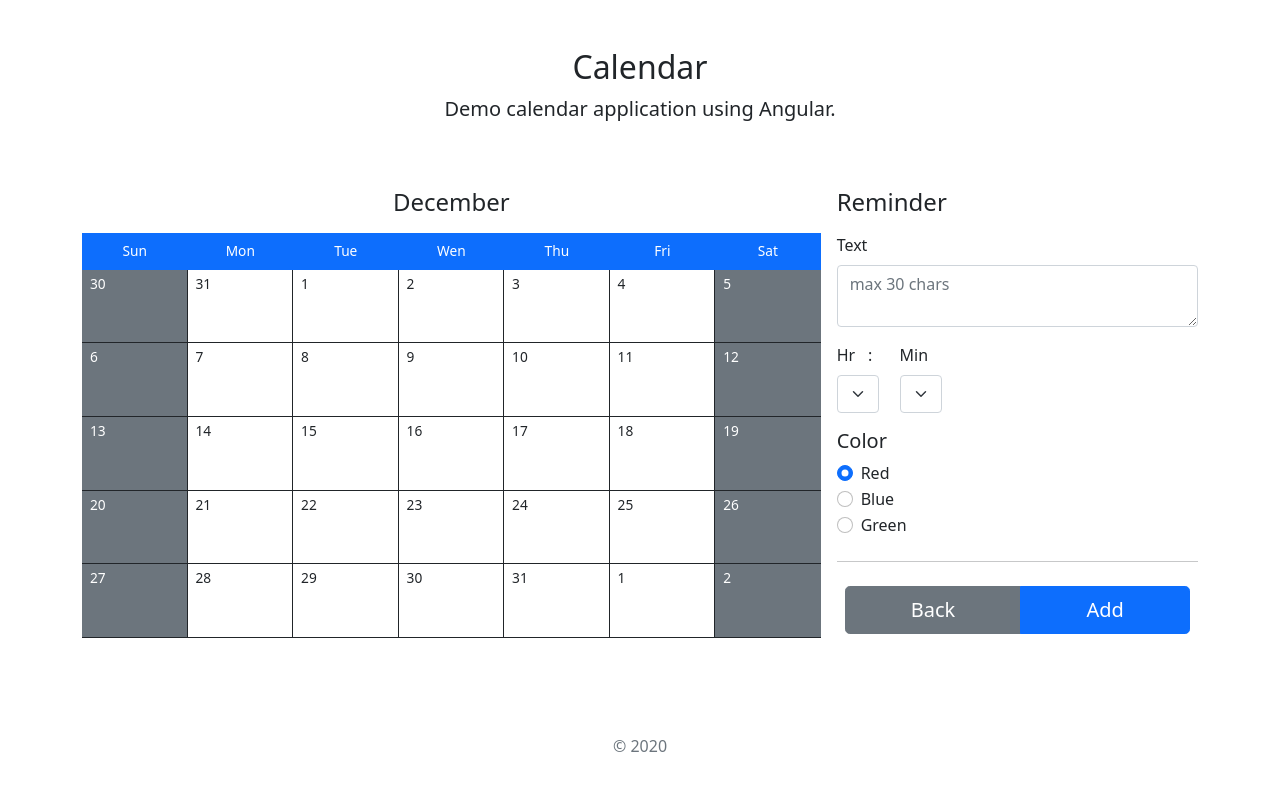
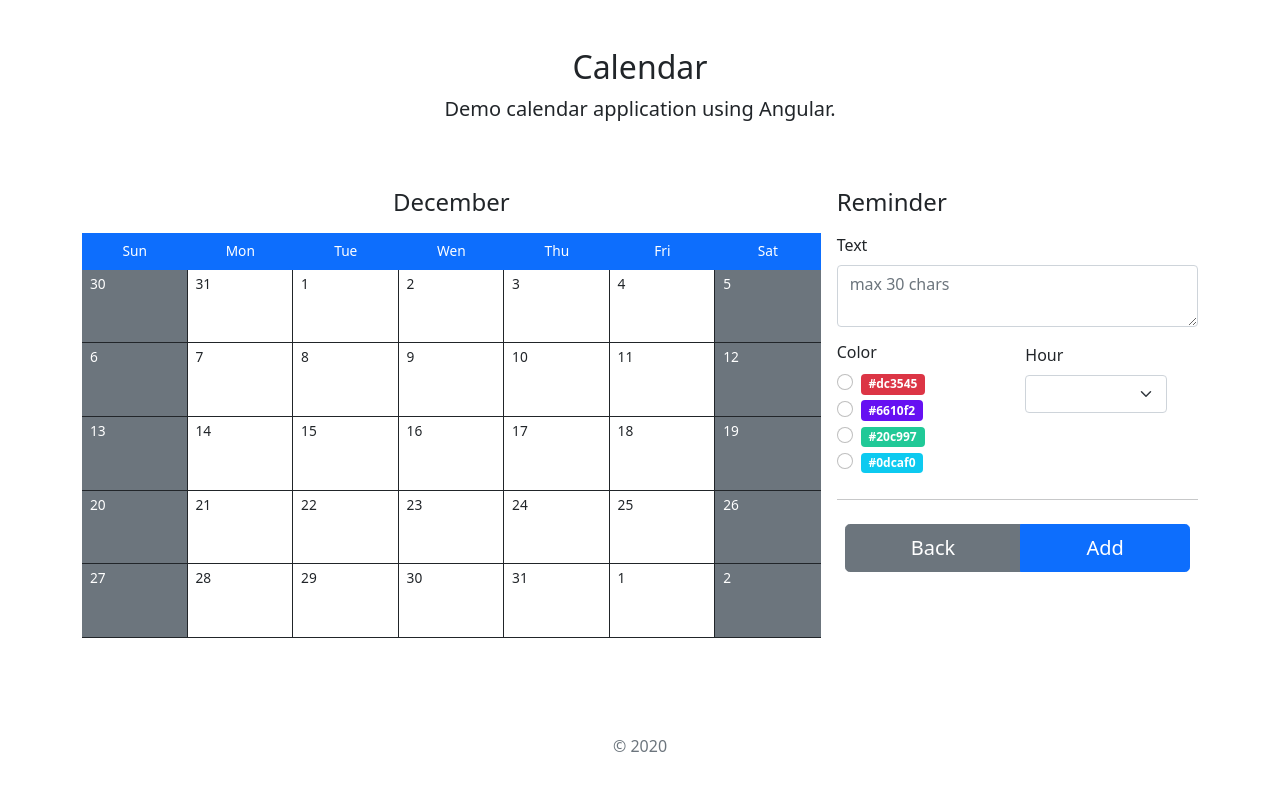
Before and after one commit to EleazarSauz/calendar-app, an Angular app: page /reminder in a window 1280 px wide. Shown: the top 790 px of the page. Built offline with nearby package versions, Linux system fonts and the light colour scheme.

Commit message:
fixing form reminder

```diff
--- a/src/app/app.module.ts
+++ b/src/app/app.module.ts
@@ -8,6 +8,7 @@ import { CalendarComponent } from './pages/calendar.component';
 import { DayComponent } from './components/day.component';
 import { FooterComponent } from './components/footer.component';
 import { AddReminderComponent } from './components/add-reminder.component';
+import { FormsModule } from '@angular/forms';
 
 @NgModule({
   declarations: [
@@ -20,7 +21,8 @@ import { AddReminderComponent } from './components/add-reminder.component';
   ],
   imports: [
     BrowserModule,
-    AppRoutingModule
+    AppRoutingModule,
+    FormsModule
   ],
   providers: [],
   bootstrap: [AppComponent]
--- a/src/app/components/add-reminder.component.html
+++ b/src/app/components/add-reminder.component.html
@@ -1,52 +1,35 @@
 <h4 class="mb-3">Reminder</h4>
 
-<form class="needs-validation" novalidate="">
+<form #f="ngForm" (ngSubmit)="onSubmit(f)" novalidate>
     <div class="row g-3">
         <div class="col-12">
             <label for="text" class="form-label">Text</label>
-            <textarea type="text" id="address" placeholder="max 30 chars" required="" class="form-control"></textarea>
+            <textarea type="text" id="address" ngModel placeholder="max 30 chars" required name="text" class="form-control"></textarea>
         </div>
 
-        <div class="col-1">
-            <label for="hr" class="form-label">Hr</label>
-            <select class="form-select" id="country" required="">
-                <option value="">Choose...</option>
-                <option>00</option>
-            </select>
+        <div class="col-6">
+            <h6>Color</h6>
+
+            <div class="form-check" *ngFor="let color of colors">
+                <input id="{{color}}" name="color" ngModel type="radio"  value="{{color}}" class="form-check-input" required>
+                <label class="form-check-label" for="credit">
+                    <span class="badge" [ngStyle]="{'background': color}">{{color}}</span>
+                </label>
+            </div>
         </div>
 
-        <div class="col-1">:</div>
-
-        <div class="col-1">
-            <label for="min" class="form-label">Min</label>
-            <select class="form-select" id="state" required="">
-                <option value="">Choose...</option>
-                <option>00</option>
+        <div class="col-5">
+            <label for="hour" class="form-label">Hour</label>
+            <select class="form-select" id="hour" name="hour" ngModel required>
+                <option *ngFor="let hour of hours">{{ hour | number:'2.0-0' }}</option>
             </select>
-        </div>
-
-    </div>
-
-    <h5 class="mt-3">Color</h5>
-
-    <div class="mb-3">
-        <div class="form-check">
-            <input id="red" name="color" type="radio" class="form-check-input" checked="" required="">
-            <label class="form-check-label" for="credit">Red</label>
-        </div>
-        <div class="form-check">
-            <input id="blue" name="color" type="radio" class="form-check-input" required="">
-            <label class="form-check-label" for="debit">Blue</label>
-        </div>
-        <div class="form-check">
-            <input id="green" name="color" type="radio" class="form-check-input" required="">
-            <label class="form-check-label" for="paypal">Green</label>
         </div>
     </div>
 
+
     <hr class="my-4">
 
-    <div class="btn-group btn-group-lg w-100 px-2" role="group" aria-label="Basic example">
+    <div class="btn-group btn-group-lg w-100 px-2" role="group">
         <button type="button" [routerLink]="['/day']" class="btn btn-secondary">Back</button>
         <button type="submit" class="btn btn-primary">Add</button>
     </div>
--- a/src/app/components/add-reminder.component.ts
+++ b/src/app/components/add-reminder.component.ts
@@ -1,4 +1,5 @@
 import { Component, OnInit } from '@angular/core';
+import { NgForm } from '@angular/forms';
 
 @Component({
   selector: 'app-add-reminder',
@@ -8,7 +9,15 @@ import { Component, OnInit } from '@angular/core';
 })
 export class AddReminderComponent implements OnInit {
 
+  colors: string[] = ['#dc3545','#6610f2','#20c997','#0dcaf0'];
+  hours: number[] = [...Array(24).keys()];
   constructor() { }
+
+
+  onSubmit(f: NgForm) {
+    console.log(f.value);  // { first: '', last: '' }
+    console.log(f.valid);  // false
+  }
 
   ngOnInit(): void {
   }
```
